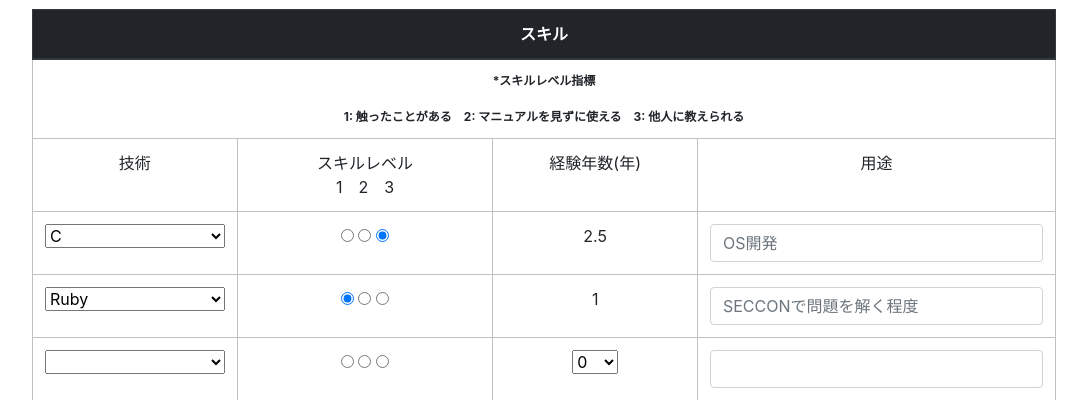
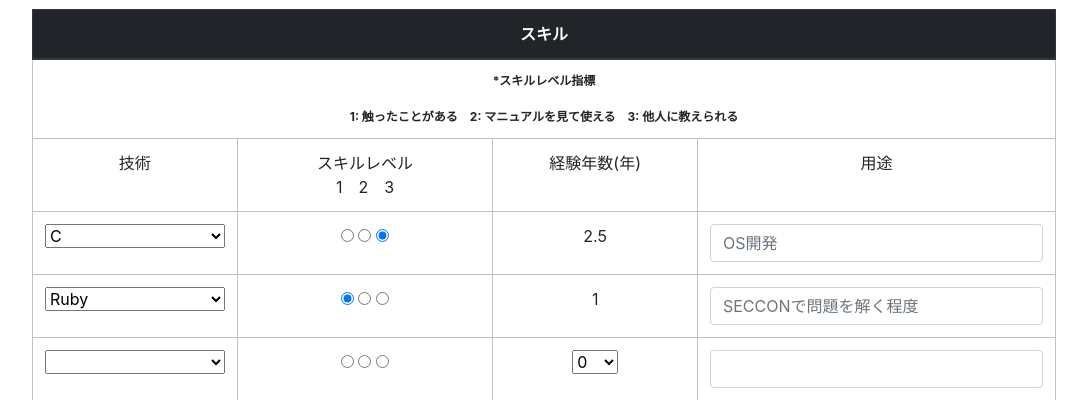
Before and after one commit to kd-team2E/Co-creation-board, a PHP site: page /signup.php in a window 1280 px wide. Shown: the part 992-1392 px from the top of the page, without its empty margins (96-1183 px from the left). Run offline with PHP 8.4, Linux system fonts and the light colour scheme.

Commit message:
[change] signup

```diff
--- a/signup.php
+++ b/signup.php
@@ -53,7 +53,7 @@
     </thead>
     <tr>
         <td colspan="4" style="font-size: 12px">
-            <b>*スキルレベル指標<br><br>1: 触ったことがある　2: マニュアルを見ずに使える　3: 他人に教えられる</b>
+            <b>*スキルレベル指標<br><br>1: 触ったことがある　2: マニュアルを見て使える　3: 他人に教えられる</b>
         </td>
     </tr>
     <tr>
```
